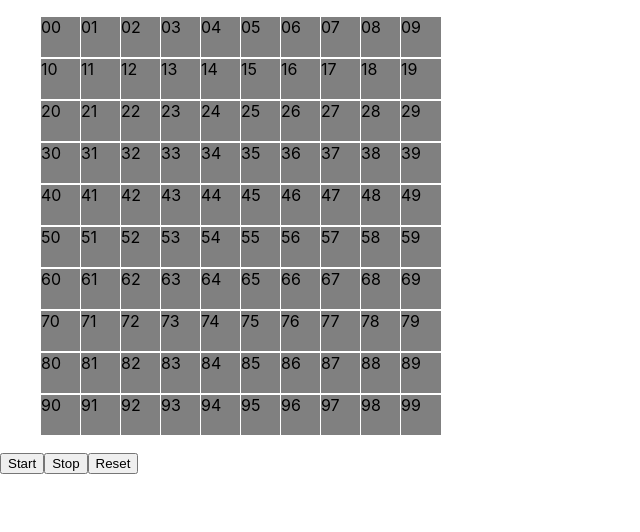
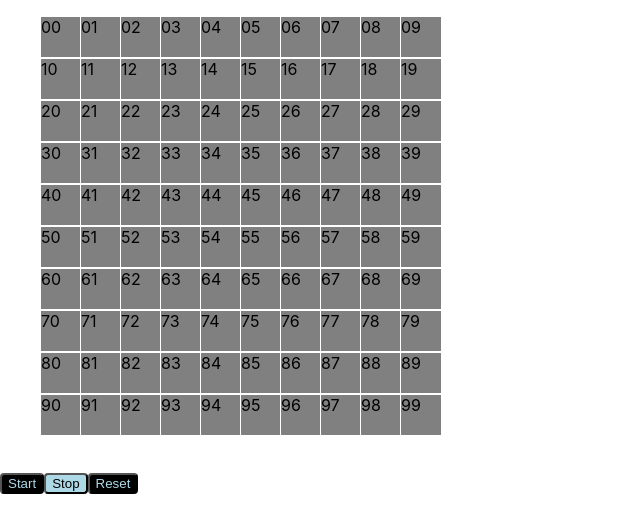
Before and after one commit to smackey15/HooksPractice, a React (Create React App) app: page / in a window 1280 px wide. Shown: the top 532 px of the page, without its empty margins (0-640 px from the left). Built offline with nearby package versions, Linux system fonts and the light colour scheme.

Commit message:
style game buttons

```diff
--- a/src/cell.jsx
+++ b/src/cell.jsx
@@ -1,9 +1,6 @@
 import React from 'react';
-import {useState} from 'react';
 
 function Cell(props) {
-
-    // const [isAlive, setIsAlive] = useState(props.pos)
 
     function handleAlive() {
         const newBoard = props.board.map((arr) => arr.slice());
@@ -14,8 +11,6 @@ function Cell(props) {
          }
         props.setBoard(newBoard)
     }
-
-    // console.log(isAlive)
 
     return (
         <div>
--- a/src/game.css
+++ b/src/game.css
@@ -1,5 +1,47 @@
-.test {
+.grid {
     display: grid;
     grid-template-columns: repeat(10, 40px);
     grid-template-rows: auto
 }
+
+.start-on {
+    cursor: pointer;
+    color: black;
+    background-color: lightblue;
+    border-radius: 4px;
+}
+
+.start-off {
+    cursor: pointer;
+    color: lightblue;
+    background-color: black;
+    border-radius: 4px;
+}
+
+.stop-on {
+    cursor: pointer;
+    color: black;
+    background-color: lightblue;
+    border-radius: 4px;
+}
+
+.stop-off {
+    cursor: pointer;
+    color: lightblue;
+    background-color: black;
+    border-radius: 4px;
+}
+
+.reset-on {
+    cursor: pointer;
+    color: black;
+    background-color: lightblue;
+    border-radius: 4px;
+}
+
+.reset-off {
+    cursor: pointer;
+    color: lightblue;
+    background-color: black;
+    border-radius: 4px;
+}
--- a/src/game.jsx
+++ b/src/game.jsx
@@ -78,7 +78,7 @@ function Game() {
         <div>
             {/* <h1>The Grid!</h1> */}
             <div>
-           <ul className='test'>
+           <ul className='grid'>
             {board.map((row,i) =>
                 row.map((col,j) =>
                 <Cell
@@ -92,9 +92,19 @@ function Game() {
             }
            </ul>
            </div>
-            <button onClick={handleStart}>Start</button>
-            <button onClick={handleStop}>Stop</button>
-            <button onClick={handleReset}>Reset</button>
+           <br />
+           {!gameRunning ?
+            <button className='start-off' onClick={handleStart}>Start</button> :
+            <button className='start-on' onClick={handleStart}>Start</button>
+           }
+           {gameRunning ?
+            <button className='stop-off' onClick={handleStop}>Stop</button> :
+            <button className='stop-on' onClick={handleStop}>Stop</button>
+            }
+            {!gameRunning ?
+            <button className='reset-off' onClick={handleReset}>Reset</button> :
+            <button className='reset-on' onClick={handleReset}>Reset</button>
+            }
         </div>
     )
 
```
